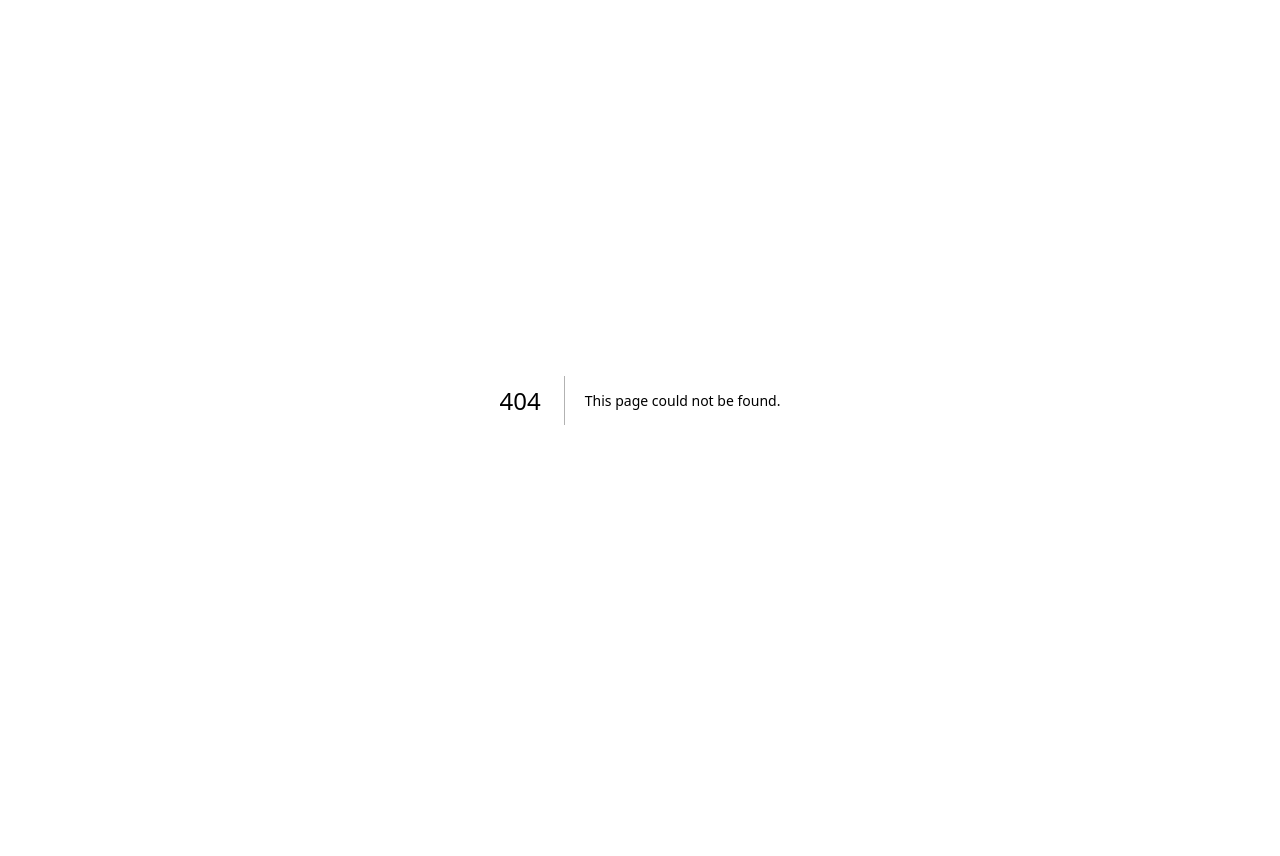
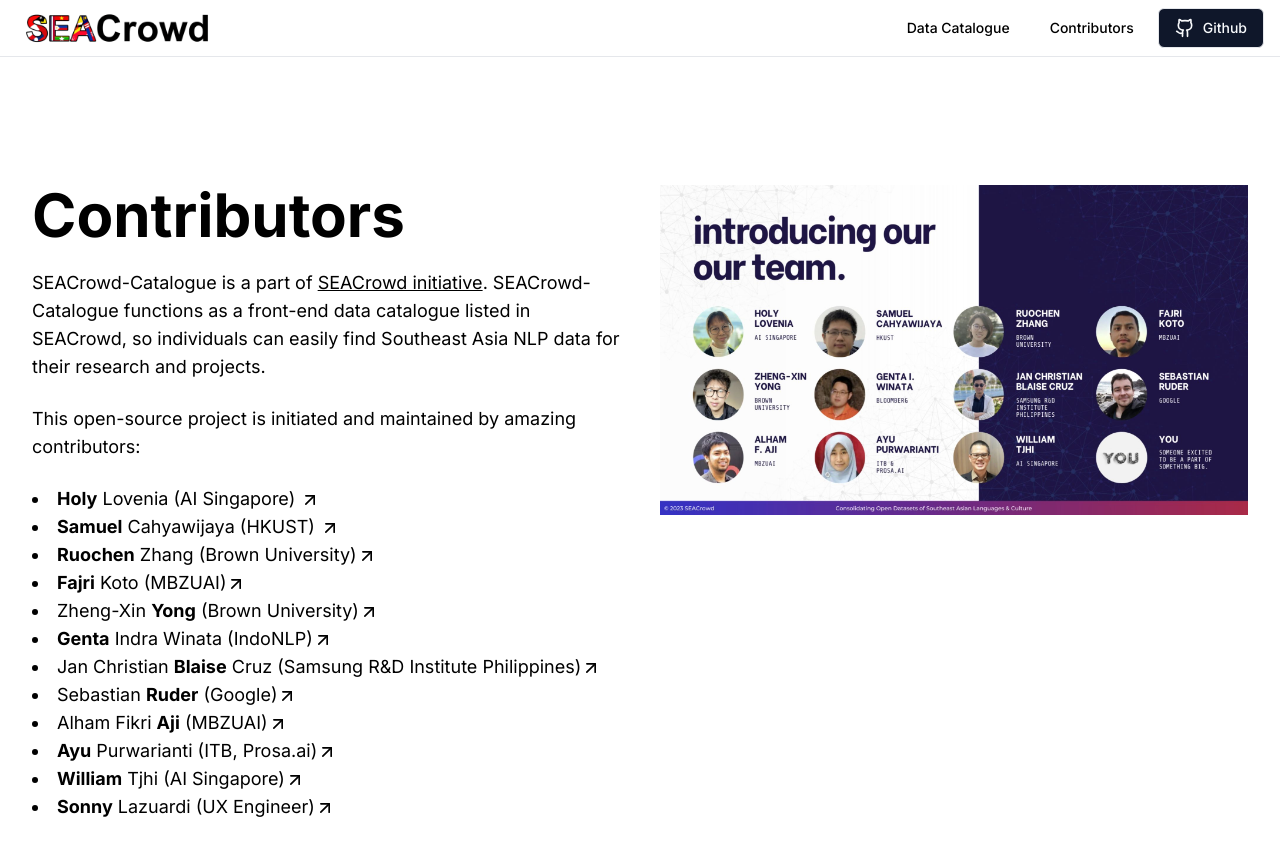
Before and after one commit to IndoNLP/nusa-catalogue, a Next.js app: page /contributors in a window 1280 px wide. Before the commit this address had no page. Shown: the top 856 px of the page. Before the commit the page ends 800 px from the top, so only its background shows below. Built offline with nearby package versions, Linux system fonts and the light colour scheme.

Commit message:
Add contributors

```diff
--- /dev/null
+++ b/app/contributors/page.tsx
@@ -0,0 +1,166 @@
+"use client";
+
+import { Navbar } from "@/components/Navbar";
+import { ArrowUpRight } from "lucide-react";
+import Image from "next/image";
+
+export default function Page() {
+  return (
+    <div className="min-h-svh">
+      <Navbar />
+      <section className="container grid lg:grid-cols-2 place-items-start py-20 md:py-32 gap-10">
+        <div className="text-start space-y-6">
+          <main className="text-5xl md:text-6xl font-bold">
+            <h1 className="inline">Contributors</h1>
+          </main>
+
+          <p className="text-lg text-muted-foreground">
+            SEACrowd-Catalogue is a part of{" "}
+            <a className="underline" href="https://github.com/SEACrowd">
+              SEACrowd initiative
+            </a>
+            . SEACrowd-Catalogue functions as a front-end data catalogue listed
+            in SEACrowd, so individuals can easily find Southeast Asia NLP data
+            for their research and projects.
+          </p>
+
+          <p className="text-lg text-muted-foreground">
+            This open-source project is initiated and maintained by amazing
+            contributors:
+          </p>
+
+          <div className="text-lg">
+            <ul id="list" className="list-disc list-inside">
+              <li>
+                <a
+                  href="https://holylovenia.github.io/"
+                  target="_blank"
+                  className="hover:underline"
+                >
+                  <b>Holy</b> Lovenia (AI Singapore){" "}
+                  <ArrowUpRight size={20} className="inline" />
+                </a>
+              </li>
+              <li>
+                <a
+                  href="https://samuelcahyawijaya.github.io/"
+                  target="_blank"
+                  className="hover:underline"
+                >
+                  <b>Samuel</b> Cahyawijaya (HKUST){" "}
+                  <ArrowUpRight size={20} className="inline" />
+                </a>
+              </li>
+              <li>
+                <a
+                  href="https://www.ruochenzhang.com/"
+                  target="_blank"
+                  className="hover:underline"
+                >
+                  <b>Ruochen</b> Zhang (Brown University)
+                  <ArrowUpRight size={20} className="inline" />
+                </a>
+              </li>
+              <li>
+                <a
+                  href="http://fajrikoto.com/"
+                  target="_blank"
+                  className="hover:underline"
+                >
+                  <b>Fajri</b> Koto (MBZUAI)
+                  <ArrowUpRight size={20} className="inline" />
+                </a>
+              </li>
+              <li>
+                <a
+                  href="https://yongzx.github.io/"
+                  target="_blank"
+                  className="hover:underline"
+                >
+                  Zheng-Xin <b>Yong</b> (Brown University)
+                  <ArrowUpRight size={20} className="inline" />
+                </a>
+              </li>
+              <li>
+                <a
+                  href="https://gentawinata.com/"
+                  target="_blank"
+                  className="hover:underline"
+                >
+                  <b>Genta</b> Indra Winata (IndoNLP)
+                  <ArrowUpRight size={20} className="inline" />
+                </a>
+              </li>
+              <li>
+                <a
+                  href="https://www.blaisecruz.com/"
+                  target="_blank"
+                  className="hover:underline"
+                >
+                  Jan Christian <b>Blaise</b> Cruz (Samsung R&amp;D Institute
+                  Philippines)
+                  <ArrowUpRight size={20} className="inline" />
+                </a>
+              </li>
+              <li>
+                <a
+                  href="https://www.ruder.io/"
+                  target="_blank"
+                  className="hover:underline"
+                >
+                  Sebastian <b>Ruder</b> (Google)
+                  <ArrowUpRight size={20} className="inline" />
+                </a>
+              </li>
+              <li>
+                <a
+                  href="https://afaji.github.io/"
+                  target="_blank"
+                  className="hover:underline"
+                >
+                  Alham Fikri <b>Aji</b> (MBZUAI)
+                  <ArrowUpRight size={20} className="inline" />
+                </a>
+              </li>
+              <li>
+                <a
+                  href="https://www.linkedin.com/in/ayu-purwarianti"
+                  target="_blank"
+                  className="hover:underline"
+                >
+                  <b>Ayu</b> Purwarianti (ITB, Prosa.ai)
+                  <ArrowUpRight size={20} className="inline" />
+                </a>
+              </li>
+              <li>
+                <a
+                  href="linkedin.com/in/william-tjhi-353a0840/"
+                  target="_blank"
+                  className="hover:underline"
+                >
+                  <b>William</b> Tjhi (AI Singapore)
+                  <ArrowUpRight size={20} className="inline" />
+                </a>
+              </li>
+              <li>
+                <a
+                  href="https://sonnylab.com"
+                  target="_blank"
+                  className="hover:underline"
+                >
+                  <b>Sonny</b> Lazuardi (UX Engineer)
+                  <ArrowUpRight size={20} className="inline" />
+                </a>
+              </li>
+            </ul>
+          </div>
+        </div>
+        <div className="bg-gray-50">
+          <div className="w-full relative">
+            <img src="/contributor.jpg" alt="contributor" />
+          </div>
+        </div>
+      </section>
+    </div>
+  );
+}
--- a/components/Hero.tsx
+++ b/components/Hero.tsx
@@ -2,10 +2,16 @@
 import { Button } from "./ui/button";
 import { buttonVariants } from "./ui/button";
 import { Database, Github, MapPin } from "lucide-react";
-import createGlobe from "cobe";
+import createGlobe, { Marker } from "cobe";
 import { useEffect, useRef, useState } from "react";
 
-const markers: any = [
+interface MarkerData {
+  location: number[];
+  size: number;
+  country: string;
+}
+
+const markers: MarkerData[] = [
   { location: [4.5353, 114.7277], size: 0.08, country: "Brunei" },
   { location: [12.5657, 104.991], size: 0.08, country: "Cambodia" },
   { location: [-8.8742, 125.7275], size: 0.08, country: "Timor-Leste" },
@@ -31,7 +37,7 @@
     ];
   };
   const focusRef = useRef([currentPhi, currentTheta]);
-  const [country, setCountry] = useState(null);
+  const [country, setCountry] = useState("");
 
   const randomCountry = () => {
     const currentMarker = markers[Math.floor(Math.random() * markers.length)];
@@ -63,7 +69,7 @@
         baseColor: [1, 1, 1],
         markerColor: [0, 0, 0],
         glowColor: [0.9, 0.9, 0.9],
-        markers,
+        markers: markers as unknown as Marker[],
         onRender: (state) => {
           state.phi = currentPhi;
           state.theta = currentTheta;
--- a/components/Navbar.tsx
+++ b/components/Navbar.tsx
@@ -24,7 +24,7 @@
 
 const routeList: RouteProps[] = [
   {
-    href: "/seacrowd",
+    href: "/",
     label: "Data Catalogue",
   },
   {
```
Also changed, not shown: public/contributor.jpg (added).
